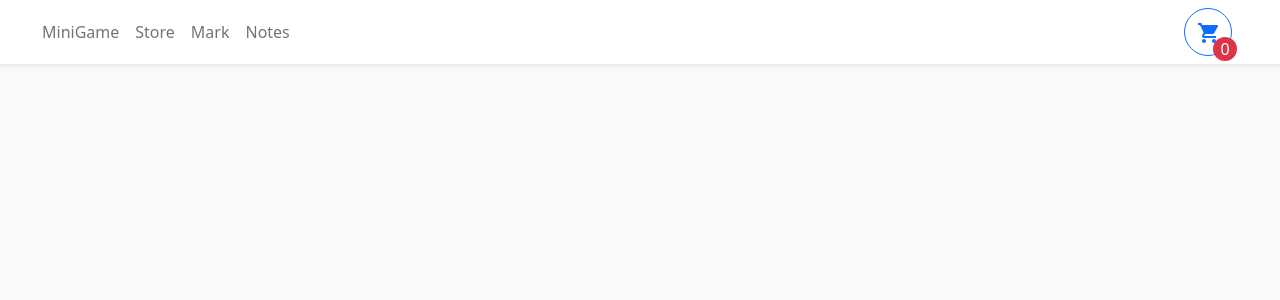
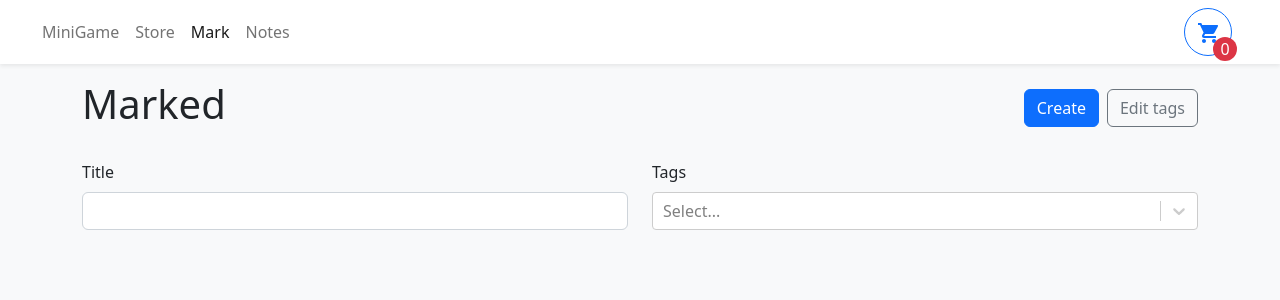
Before and after one commit to GogaImerlishvili/React__Typescript__Shopping_Cart, a React (Create React App) app: page /mark in a window 1280 px wide. Shown: the top 300 px of the page. Built offline with nearby package versions, Linux system fonts and the light colour scheme.

Commit message:
added mark page direction

```diff
--- a/src/App.tsx
+++ b/src/App.tsx
@@ -62,7 +62,7 @@ function App() {
     <Routes>
       <Route path='/' element={<Home />} />
       <Route path='/store' element={<Store />} />
-      <Route path='/about' element={<About availableTags={tags} notes={noteWithTags } />} />
+      <Route path='/mark' element={<About availableTags={tags} notes={noteWithTags } />} />
       <Route path="/notes" element={<Notes onSubmit={onCreateNote}
       onAddTag={addTag} availableTags={tags} />} />
     </Routes>
--- a/src/components/Navbar.tsx
+++ b/src/components/Navbar.tsx
@@ -13,7 +13,7 @@ const Navbar = () => {
         <Nav className="me-auto">
             <Nav.Link to="/" as={NavLink}>MiniGame</Nav.Link>
             <Nav.Link to="/store" as={NavLink}>Store</Nav.Link>
-            <Nav.Link to="/about" as={NavLink}>Mark</Nav.Link>
+            <Nav.Link to="/mark" as={NavLink}>Mark</Nav.Link>
             <Nav.Link to="/notes" as={NavLink}>Notes</Nav.Link>
         </Nav>
     </Container>
--- a/src/components/NoteForm.tsx
+++ b/src/components/NoteForm.tsx
@@ -66,7 +66,7 @@ const NoteForm = ({onSubmit,onAddTag,availableTags}: NoteFormProps) => {
             </Form.Group>
             <Stack direction="horizontal" gap={2} className="justify-content-end">
                 <Button type="submit" variant="primary">Save</Button>
-                <Link to="..">
+                <Link to="/mark">
                 <Button type="button" variant="outline-secondary">Cancel</Button>
                 </Link>
             </Stack>
--- a/src/pages/About.tsx
+++ b/src/pages/About.tsx
@@ -100,7 +100,7 @@ const filteredNotes = useMemo(() => {
 }
 
 function NoteCard({id,title,tags}: SimplifiedNote){
-  return <Card as={Link} to={`/${id}`} className={`h-100 text-reset text-decoration-none ${styles.card}`}>
+  return <Card  className={`h-100 text-reset text-decoration-none ${styles.card}`}>
     <Card.Body>
     <Stack gap={2} className="align-items-center justify-content-center h-100">
       <span className="fs-5">{title}</span>
```
